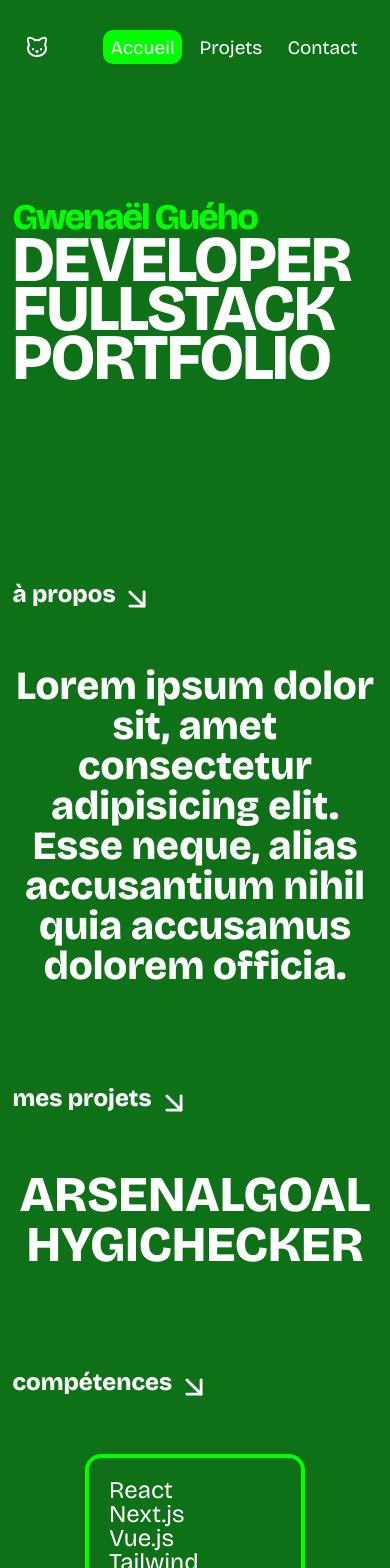
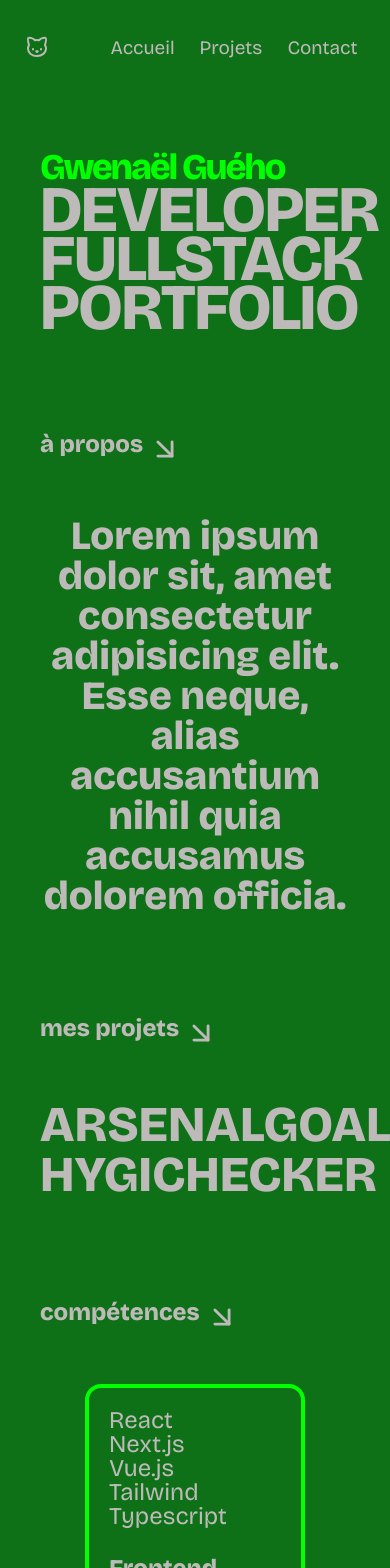
Before and after one commit to gwenael9/my-portfolio, a Next.js app: page / in a window 390 px wide. Shown: the top 1568 px of the page. Built offline with nearby package versions, Linux system fonts and the light colour scheme.

Commit message:
page home ok + component block

```diff
--- /dev/null
+++ b/src/components/Block.tsx
@@ -0,0 +1,19 @@
+import { ArrowDownRight } from "lucide-react";
+import { ReactNode } from "react";
+
+interface BlockProps {
+  id: string;
+  children: ReactNode;
+  title: string;
+}
+
+export default function Block({ id, children, title }: BlockProps) {
+  return (
+    <div id={id} className="xl:pt-32 pb-40 xl:pb-80">
+      <h2 className="mb-20 xl:mb-40 flex gap-2 text-sm lg:text-base font-extrabold">
+        {title} <ArrowDownRight size={34} />
+      </h2>
+      {children}
+    </div>
+  );
+}
--- a/src/components/Layout/Header.tsx
+++ b/src/components/Layout/Header.tsx
@@ -1,33 +1,27 @@
 import Link from "next/link";
 import { Cat } from "lucide-react";
-import { useRouter } from "next/router";
 import { getUpOne } from "@/utils/function";
 
 export default function Header() {
-
-  const router = useRouter();
-
   const navLink = [
     { name: "accueil", link: "/" },
-    { name: "projets", link: "/projets" },
-    { name: "contact", link: "/contact" },
+    { name: "projets", link: "#projects" },
+    { name: "contact", link: "#contact" },
   ];
 
-  const getBgColor = (item: string) => {
-    if (item === router.pathname) {
-      return "bgVert";
-    }
-  }
-
   return (
-    <nav className="fixed flex justify-between items-center overflow-hidden top-0 w-full left-0 pb-0 pt-12 sm:pt-16 px-10 sm:px-40">
+    <nav className="fixed flex justify-between items-center overflow-hidden top-0 w-full left-0 pb-0 pt-12 sm:pt-16 px-10 md:px-40 z-10">
       <div>
         {/* ajouter un logo + personnel */}
         <Cat />
       </div>
       <div className="flex gap-4 sm:gap-24">
         {navLink.map((item, index) => (
-          <Link key={index} href={item.link} className={`navLink relative overflow-hidden text-1.9 sm:text-2.4 p-3 ${getBgColor(item.link)}`}>
+          <Link
+            key={index}
+            href={item.link}
+            className="navLink relative overflow-hidden text-xs sm:text-sm p-3 hover:text-white"
+          >
             {getUpOne(item.name)}
           </Link>
         ))}
--- a/src/components/Layout/Layout.tsx
+++ b/src/components/Layout/Layout.tsx
@@ -20,7 +20,7 @@ export default function Layout({ children, title }: LayoutProps) {
         />
       </Head>
       <Header />
-      <main className="px-5 sm:px-10 lg:px-40 max-w-[144rem] m-auto">{children}</main>
+      <main className="px-16 md:px-20 xl:px-40 max-w-[144rem] m-auto">{children}</main>
     </>
   );
 }
--- /dev/null
+++ b/src/components/Projet/Card.competences.tsx
@@ -0,0 +1,40 @@
+import { getUpOne } from "@/utils/function";
+
+type Competence = {
+  title: string;
+  content: string[];
+};
+
+export default function CardCompetences() {
+  const competences: Competence[] = [
+    {
+      title: "frontend",
+      content: ["react", "next.js", "vue.js", "tailwind", "typescript"],
+    },
+    {
+      title: "backend",
+      content: ["java", "node.js", "express.js", "graphQL", "typeORM"],
+    },
+    { title: "workflow", content: ["docker", "git", "CI/CD"] },
+  ];
+
+  return (
+    <>
+      {competences.map((competence, index) => (
+        <div
+          key={index}
+          className="rounded-card p-8 border-primary border-base flex flex-col justify-between aspect-square w-[22rem] md:w-[28rem] hover:bg-primary transition-colors duration-500 transform hover:scale-[1.03] hover:text-white"
+        >
+          <ul>
+            {competence.content.map((c, index) => (
+              <li key={index} className="text-sm">
+                {getUpOne(c)}
+              </li>
+            ))}
+          </ul>
+          <h3 className="text-sm sm:text-base font-extrabold">{getUpOne(competence.title)}</h3>
+        </div>
+      ))}
+    </>
+  );
+}
--- a/src/components/Projet/Card.projet.tsx
+++ /dev/null
@@ -1,27 +0,0 @@
-import { getUpOne } from "@/utils/function";
-
-type Competence = {
-  title: string;
-  content: string[];
-};
-
-interface CompetencesProps {
-  competence: Competence;
-}
-
-export default function CardProjet({
-  competence: { title, content },
-}: CompetencesProps) {
-  return (
-    <div className="rounded-card p-8 border-primary border-base flex flex-col justify-between aspect-square w-[22rem] md:w-[28rem] hover:bg-primary transition-colors duration-500 transform hover:scale-[1.03]">
-      <ul>
-        {content.map((c, index) => (
-          <li key={index} className="text-2.4">
-            {getUpOne(c)}
-          </li>
-        ))}
-      </ul>
-      <h3 className="text-2.4 sm:text-3.2">{getUpOne(title)}</h3>
-    </div>
-  );
-}
--- a/src/pages/[name].tsx
+++ b/src/pages/[name].tsx
@@ -8,7 +8,7 @@ export default function Projet() {
   return (
     <Layout title="projet">
       <div className="py-80">
-        <h1 className="text-3.6 sm:text-5.4">{name}</h1>
+        <h1 className="text-lg sm:text-3xl">{name}</h1>
       </div>
     </Layout>
   );
--- a/src/pages/contact.tsx
+++ /dev/null
@@ -1,11 +0,0 @@
-import Layout from "@/components/Layout/Layout";
-
-export default function Contact() {
-  return (
-    <Layout title="Contact">
-      <div className="py-80">
-        <h1>Page de contact</h1>
-      </div>
-    </Layout>
-  );
-}
--- a/src/pages/index.tsx
+++ b/src/pages/index.tsx
@@ -1,47 +1,31 @@
+import Block from "@/components/block";
 import Layout from "@/components/Layout/Layout";
-import CardProjet from "@/components/Projet/Card.projet";
-import { ArrowDownRight } from "lucide-react";
+import CardCompetences from "@/components/Projet/Card.competences";
 import Link from "next/link";
 
 export default function Home() {
   const projects = ["arsenalgoal", "hygichecker"];
 
-  const competences = [
-    {
-      title: "frontend",
-      content: ["react", "next.js", "vue.js", "tailwind", "typescript"],
-    },
-    {
-      title: "backend",
-      content: ["java", "node.js", "express.js", "graphQL", "typeORM"],
-    },
-    { title: "workflow", content: ["docker", "git", "CI/CD"] },
-  ];
-
   return (
     <Layout title="Accueil">
-      <div className="py-80">
-        <p className="name text-primary text-3.6 xl:text-5.4">Gwenaël Guého</p>
-        <h1 className="uppercase font-bold text-6.5 md:text-10 lg:text-12 xl:text-20 tracking-tight xl:tracking-normal">
+      <div className="pt-60 pb-40 sm:py-80">
+        <p className="tracking-neg-2 text-primary text-lg xl:text-3xl font-extrabold">
+          Gwenaël Guého
+        </p>
+        <h1 className="uppercase font-extrabold text-4xl sm:text-7xl lg:text-8xl xl:text-9xl tracking-tight xl:tracking-normal leading-.75">
           developer fullstack portfolio
         </h1>
       </div>
 
-      <div id="about" className="xl:pt-32 pb-40 xl:pb-80">
-        <h2 className="mb-20 xl:mb-40 flex gap-2 text-2.4 xl:text-3.2">
-          à propos <ArrowDownRight size={34} />
-        </h2>
-        <p className="text-center text-4 xl:text-9">
+      <Block id="about" title="à propos">
+        <p className="text-center text-xl xl:text-6xl font-extrabold">
           Lorem ipsum dolor sit, amet consectetur adipisicing elit. Esse neque,
           alias accusantium nihil quia accusamus dolorem officia.
         </p>
-      </div>
+      </Block>
 
-      <div id="projects" className="xl:pt-32 pb-40 xl:pb-80">
-        <h2 className="mb-20 xl:mb-40 flex gap-2 text-2.4 xl:text-3.2">
-          mes projets <ArrowDownRight size={34} />
-        </h2>
-        <ul className="text-center text-5 xl:text-12 uppercase">
+      <Block id="projects" title="mes projets">
+        <ul className="text-center text-2xl xl:text-7xl uppercase font-extrabold">
           {projects.map((project, index) => (
             <li key={index}>
               <Link
@@ -53,18 +37,27 @@ export default function Home() {
             </li>
           ))}
         </ul>
-      </div>
+      </Block>
 
-      <div id="competences" className="xl:pt-32 pb-40 xl:pb-80">
-        <h2 className="mb-20 xl:mb-40 flex gap-2 text-2.4 xl:text-3.2">
-          compétences <ArrowDownRight size={34} />
-        </h2>
+      <Block id="competences" title="compétences">
         <div className="flex justify-center gap-4 sm:gap-12 flex-wrap">
-          {competences.map((competence, index) => (
-            <CardProjet key={index} competence={competence} />
-          ))}
+          <CardCompetences />
         </div>
-      </div>
+      </Block>
+
+      <Block id="contact" title="contact">
+        <div className="flex flex-col">
+          <Link
+            href="mailto:gwenaelgueho@gmail.com"
+            className="text-sm lg:text-5xl mb-4 text-primary hover:text-white transition-colors duration-1000"
+          >
+            gwenaelgueho@gmail.com
+          </Link>
+          <Link href="tel:+33787085394" className="text-xl">
+            (+33) 7 87 08 53 94
+          </Link>
+        </div>
+      </Block>
     </Layout>
   );
 }
--- a/src/pages/projets.tsx
+++ /dev/null
@@ -1,11 +0,0 @@
-import Layout from "@/components/Layout/Layout";
-
-export default function Projets() {
-  return (
-    <Layout title="Mes projets">
-      <div className="py-80">
-        <h1>Page de projets</h1>
-      </div>
-    </Layout>
-  );
-}
--- a/src/styles/globals.css
+++ b/src/styles/globals.css
@@ -5,23 +5,19 @@
 html {
   font-size: 62.5%;
   overflow-x: hidden;
+  scroll-behavior: smooth;
 }
 
 body {
   background: #0e7017;
-  color: #918f8f;
+  color: #bebaba;
   font-family: Bricolage Grotesque, Arial;
   line-height: 1;
   margin: 0;
   padding: 0;
   height: 100%;
   overflow-y: auto;
-  color: white;
 }
-
-/* nav {
-  font-size: 2.4rem;
-} */
 
 .navLink:after {
   content: "";
@@ -37,35 +33,6 @@ body {
   transform: translateY(0);
 }
 
-.bgVert {
-  background-color: #00ff00;
-  border-radius: 1rem;
-}
-
 .navLink:hover:after {
   transform: translateY(-100%);
 }
-
-h1 {
-  /* font-size: 20rem; */
-  line-height: .75;
-  font-variation-settings: "wght" 800;
-}
-
-/* h2 {
-  font-size: 3.2rem;
-} */
-
-h3 {
-  font-variation-settings: "wght" 800;
-}
-
-.name {
-  /* font-size: 5.4rem; */
-  letter-spacing: -.2rem;
-  font-variation-settings: "wght" 800;
-}
-
-#about, #projects, h2 {
-  font-variation-settings: "wght" 800;
-}
--- a/tailwind.config.ts
+++ b/tailwind.config.ts
@@ -52,23 +52,28 @@ const config: Config = {
         sm: "0.25rem",
       },
       fontSize: {
-        "1.9": "1.9rem",
-        "2.4": "2.4rem",
-        "3.2": "3.2rem",
-        "3.6": "3.6rem",
-        "4": "4rem",
-        "5": "5rem",
-        "5.4": "5.4rem",
-        "6": "6rem",
-        "6.5": "6.5rem",
-        "9": "9rem",
-        "10": "10rem",
-        "12": "12rem",
-        "16": "16rem",
-        "20": "20rem",
+        xs: "1.9rem",
+        sm: "2.4rem",
+        base: "3.2rem",
+        lg: "3.6rem",
+        xl: "4rem",
+        "2xl": "5rem",
+        "3xl": "5.4rem",
+        "4xl": "6.5rem",
+        "5xl": "8rem",
+        "6xl": "9rem",
+        "7xl": "12rem",
+        "8xl": "16rem",
+        "9xl": "20rem",
       },
       borderWidth: {
         "base": ".4rem"
+      },
+      letterSpacing: {
+        "neg-2": '-0.2rem'
+      },
+      lineHeight: {
+        ".75": ".75"
       }
     },
   },
```
